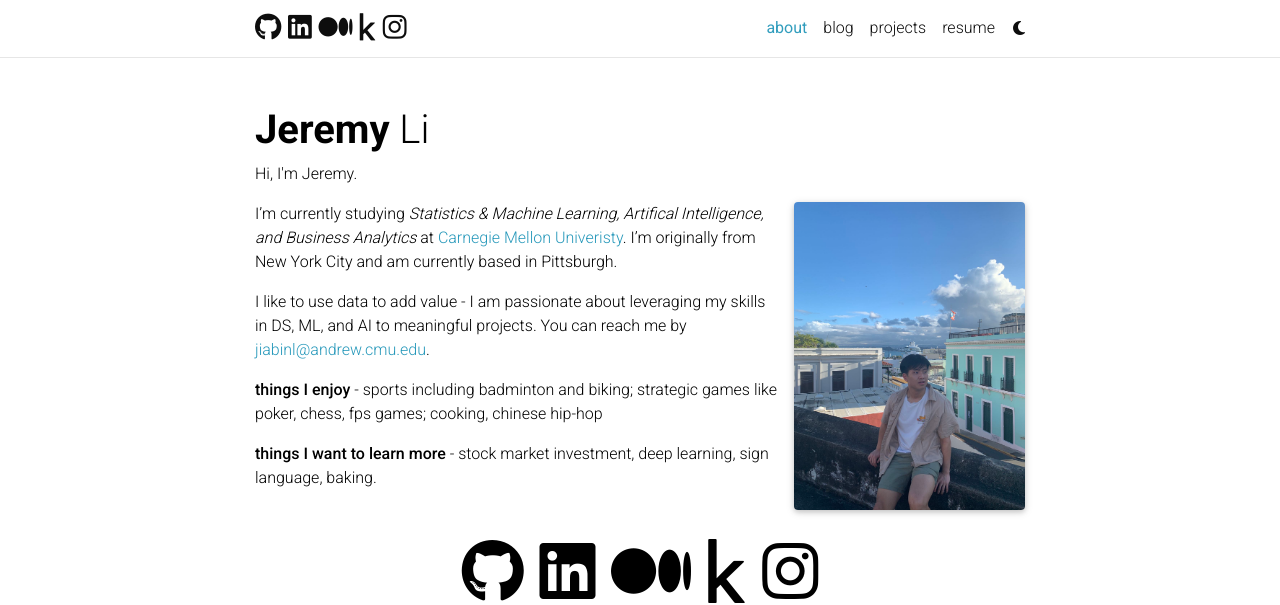
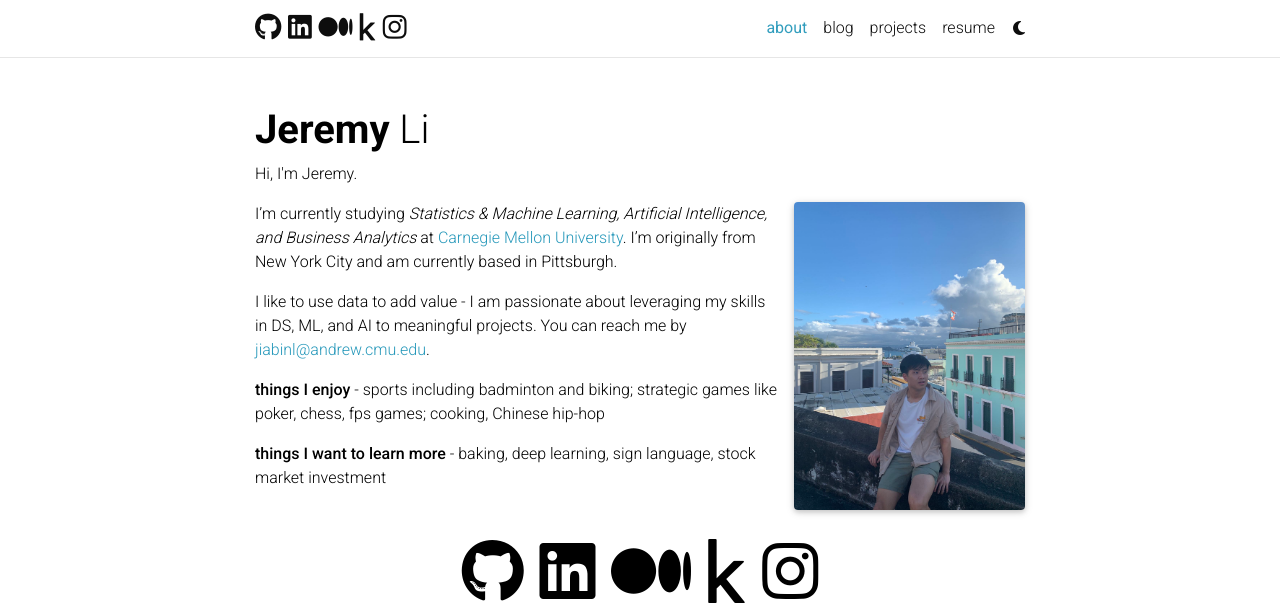
Before and after one commit to addice-Jeremy/addice-Jeremy.github.io, a Jekyll site: the page built from _pages/about.md, in a window 1280 px wide. Shown: the top 605 px of the page. Built offline with Jekyll 4.4.1, drawn with Linux system fonts in a browser that asks for light colours; full-size pictures stand in for the smaller copies a plugin makes; comment, search, counter and statistics services are not loaded; a style sheet for code colours, icons or effects is not loaded.

Commit message:
about me update

```diff
--- a/_pages/about.md
+++ b/_pages/about.md
@@ -16,10 +16,10 @@
 social: true  # includes social icons at the bottom of the page
 ---
 
-I’m currently studying <em>Statistics & Machine Learning, Artifical Intelligence, and Business Analytics</em> at <a href='https://www.cmu.edu/'>Carnegie Mellon Univeristy</a>. I'm originally from New York City and am currently based in Pittsburgh.
+I’m currently studying <em>Statistics & Machine Learning, Artificial Intelligence, and Business Analytics</em> at <a href='https://www.cmu.edu/'>Carnegie Mellon University</a>. I'm originally from New York City and am currently based in Pittsburgh.
 
 I like to use data to add value - I am passionate about leveraging my skills in DS, ML, and AI to meaningful projects. You can reach me by [jiabinl@andrew.cmu.edu](mailto:“jiabinl@andrew.cmu.edu").
 
-<strong>things I enjoy</strong> - sports including badminton and biking; strategic games like poker, chess, fps games; cooking, chinese hip-hop
+<strong>things I enjoy</strong> - sports including badminton and biking; strategic games like poker, chess, fps games; cooking, Chinese hip-hop
 
-<strong>things I want to learn more</strong> - stock market investment, deep learning, sign language, baking.
+<strong>things I want to learn more</strong> - baking, deep learning, sign language, stock market investment
```
